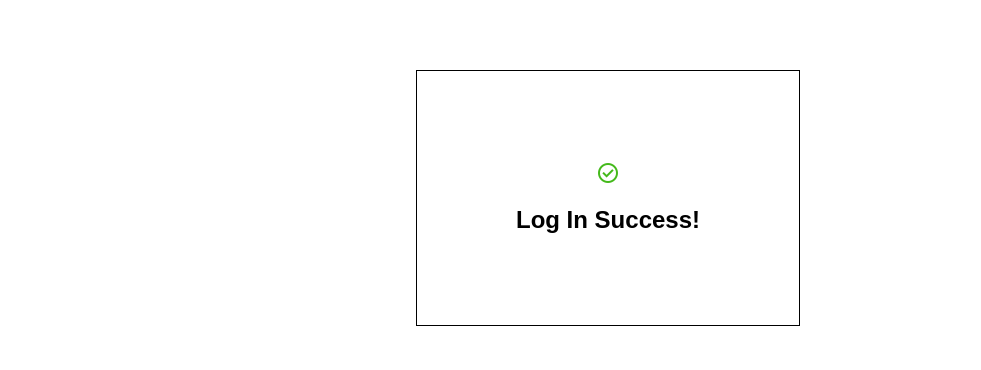
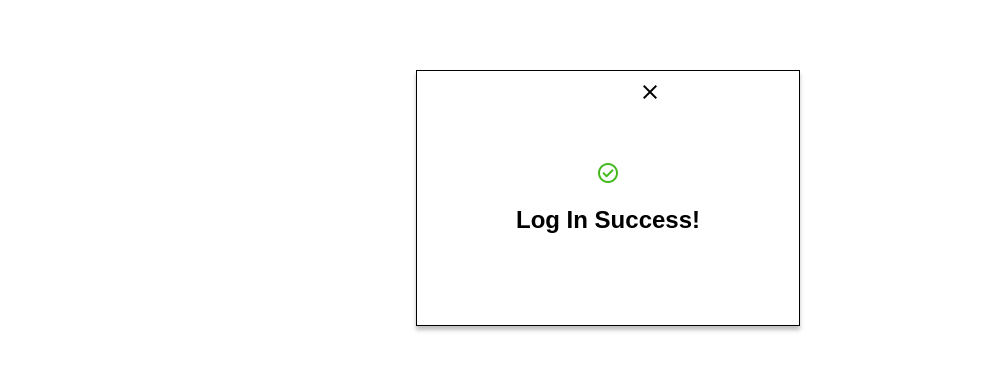
Before and after one commit to jureisgui/cera-app, a Vue app in the folder front-end/: page / in a window 1280 px wide. Shown: the part 250-620 px from the top of the page, without its empty margins (96-1077 px from the left). Built offline with nearby package versions, Linux system fonts and the light colour scheme.

Commit message:
Added close modal and styling to modal box

```diff
--- a/front-end/src/components/Success.vue
+++ b/front-end/src/components/Success.vue
@@ -1,6 +1,7 @@
 <template>
   <div class="modal_parent">
     <div class="success_modal_div">
+      <span class="material-symbols-outlined close_icon" @click="$emit('close_modal')"> close </span>
       <span class="material-symbols-outlined">check_circle</span>
       <h3 class="input_label">{{ success_prop }} Success!</h3>
     </div>
@@ -9,8 +10,8 @@
 
 <style scoped>
 .modal_parent {
-    position: relative;
-    background-color: #fff;
+  position: relative;
+  background-color: #fff;
 }
 .success_modal_div {
   display: flex;
@@ -19,6 +20,7 @@
   justify-content: center;
   gap: 20px;
   border: 1px solid black;
+  box-shadow: 0px 4px 4px rgba(0, 0, 0, 0.25);
   padding: 20px;
   width: 30vw;
   height: 20vw;
@@ -26,6 +28,18 @@
 
 .material-symbols-outlined {
   color: #44b91b;
+}
+
+.close_icon {
+    color: #000;
+    position: absolute;
+    top: 10px;
+    right: 10px;
+}
+
+.close_icon:hover {
+    cursor: pointer;
+    transform: scale(1.1);
 }
 </style>
 
```
